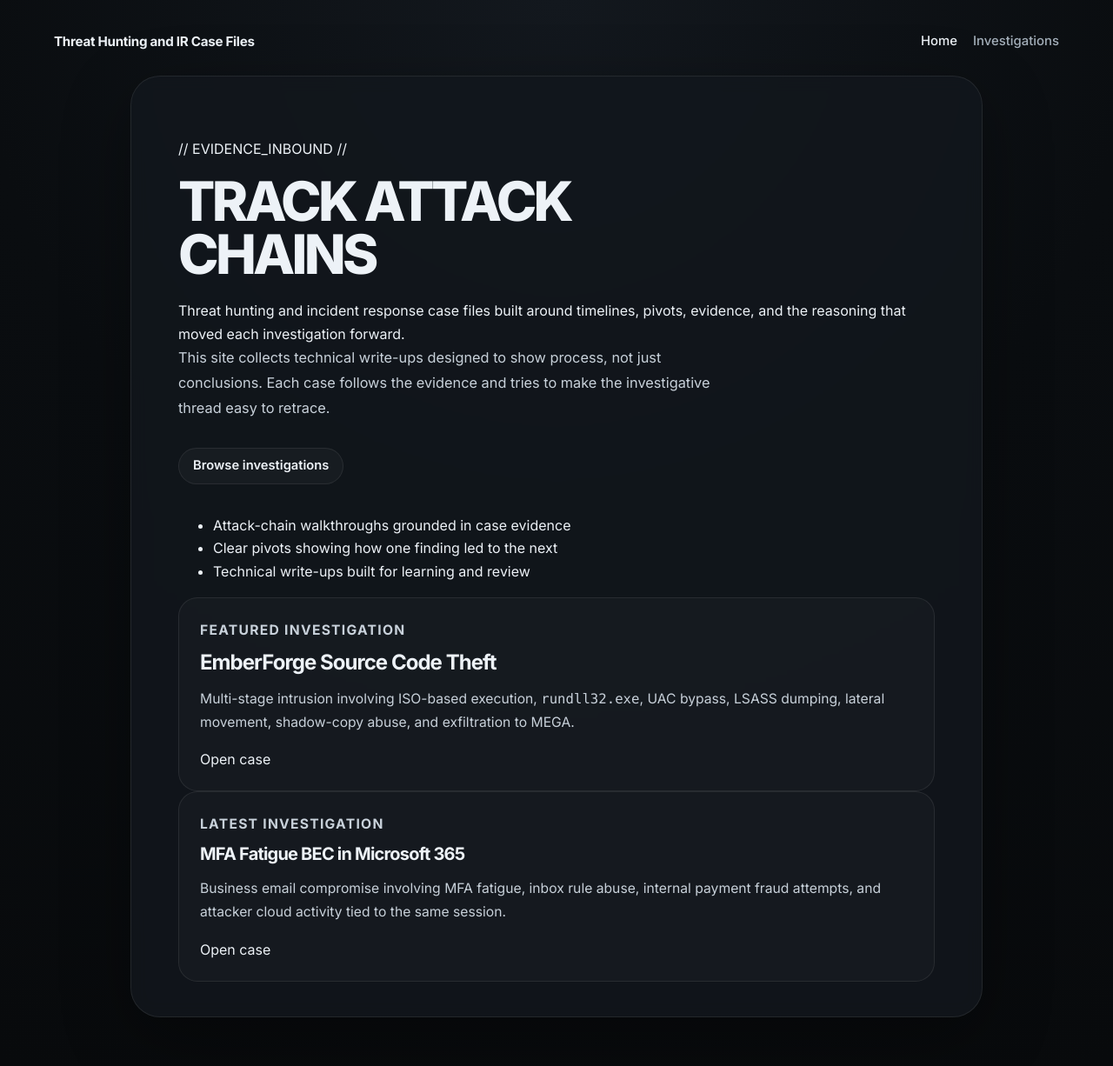
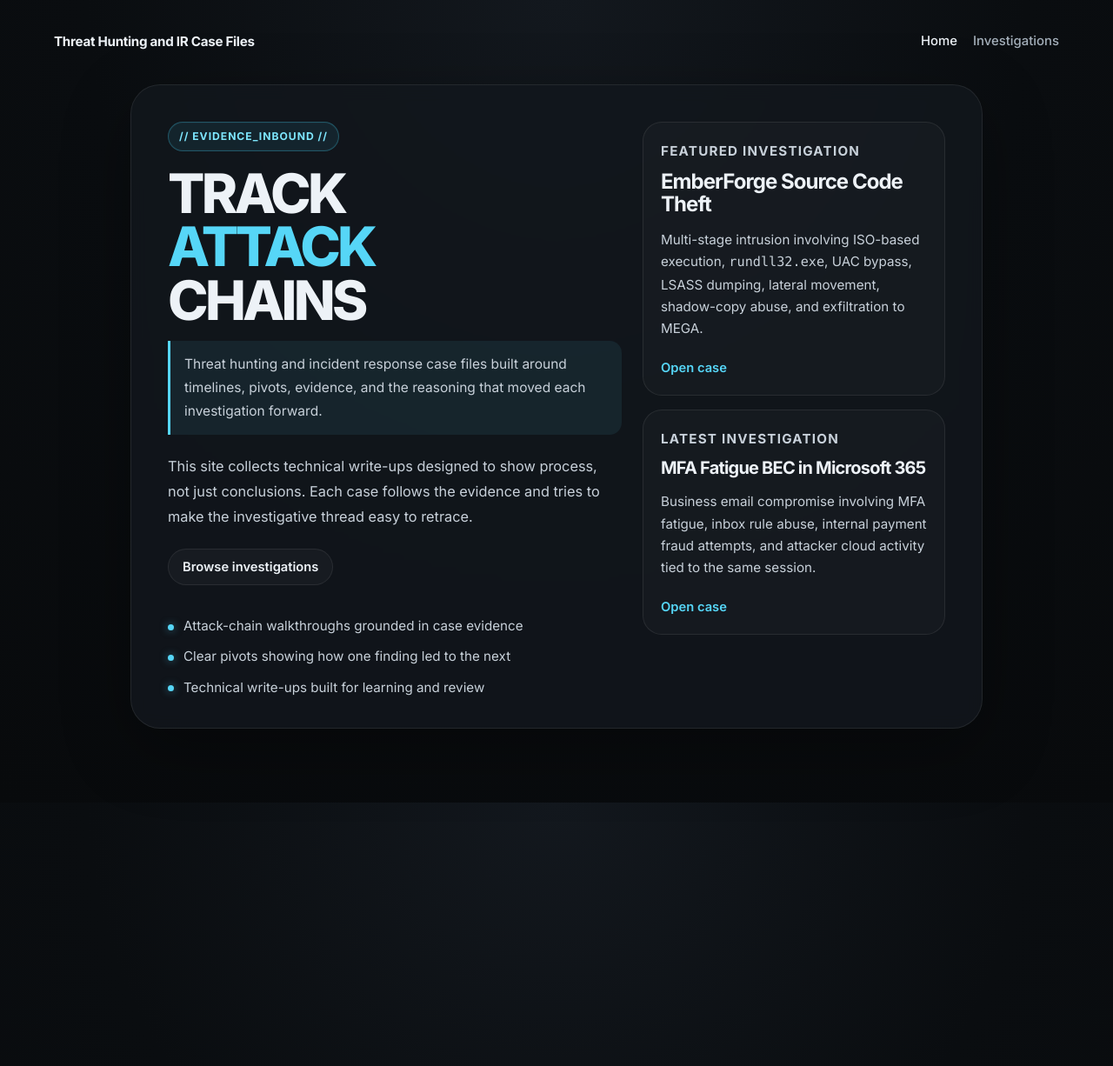
Before and after one commit to j-manli/j-manli.github.io, a Jekyll site: the page built from index.md, in a window 1280 px wide. Shown: the whole page at 87% size. Built offline with Jekyll 4.4.1, drawn with Linux system fonts in a browser that asks for light colours; after the commit the page ends 923 px from its top, so only the background shows below that.

Commit message:
Update site.css

```diff
--- a/assets/css/site.css
+++ b/assets/css/site.css
@@ -399,3 +399,140 @@ code {
     padding-bottom: 60px;
   }
 }
+
+.hero-wrap {
+  align-items: start;
+  min-height: calc(100vh - 150px);
+  padding-top: 10px;
+}
+
+.hero-card-split {
+  padding: 42px 42px 34px;
+}
+
+.hero-grid-uneven {
+  display: grid;
+  grid-template-columns: minmax(0, 1.35fr) minmax(320px, 0.9fr);
+  gap: 24px;
+  align-items: start;
+}
+
+.hero-left {
+  min-width: 0;
+}
+
+.hero-right {
+  display: grid;
+  gap: 16px;
+}
+
+.signal-badge {
+  display: inline-flex;
+  align-items: center;
+  min-height: 34px;
+  margin: 0 0 18px;
+  padding: 0 12px;
+  border: 1px solid rgba(64, 217, 255, 0.28);
+  border-radius: 999px;
+  background: rgba(64, 217, 255, 0.08);
+  color: #7ee7ff;
+  font-size: 0.76rem;
+  font-weight: 700;
+  letter-spacing: 0.08em;
+  text-transform: uppercase;
+  box-shadow: inset 0 0 0 1px rgba(126, 231, 255, 0.04);
+}
+
+.hero-title {
+  max-width: 8.5ch;
+  margin-bottom: 16px;
+}
+
+.accent {
+  color: #56d6f7;
+}
+
+.hero-callout {
+  margin: 0 0 22px;
+  max-width: 56ch;
+  padding: 14px 16px;
+  border-left: 3px solid #56d6f7;
+  border-radius: 0 14px 14px 0;
+  background: rgba(86, 214, 247, 0.08);
+  color: var(--soft);
+  font-size: 0.97rem;
+  line-height: 1.72;
+}
+
+.hero-intro-tight {
+  margin-bottom: 22px;
+  max-width: 58ch;
+}
+
+.compact-list {
+  margin: 18px 0 0;
+  padding: 0;
+  list-style: none;
+  display: grid;
+  gap: 10px;
+}
+
+.compact-list li {
+  position: relative;
+  padding-left: 18px;
+  color: var(--soft);
+  font-size: 0.95rem;
+  line-height: 1.65;
+}
+
+.compact-list li::before {
+  content: "";
+  position: absolute;
+  left: 0;
+  top: 0.72em;
+  width: 7px;
+  height: 7px;
+  border-radius: 999px;
+  background: #56d6f7;
+  box-shadow: 0 0 10px rgba(86, 214, 247, 0.5);
+}
+
+.right-rail-card {
+  padding: 20px 20px 18px;
+}
+
+.right-rail-card h2,
+.right-rail-card h3 {
+  margin-bottom: 10px;
+}
+
+.right-rail-card p {
+  font-size: 0.95rem;
+  line-height: 1.66;
+}
+
+.text-link {
+  display: inline-block;
+  margin-top: 6px;
+  color: #56d6f7;
+  font-size: 0.92rem;
+  font-weight: 600;
+}
+
+.text-link:hover {
+  color: #8deaff;
+}
+
+@media (max-width: 920px) {
+  .hero-card-split {
+    padding: 28px 22px 24px;
+  }
+
+  .hero-grid-uneven {
+    grid-template-columns: 1fr;
+  }
+
+  .hero-title {
+    max-width: none;
+  }
+}
```
